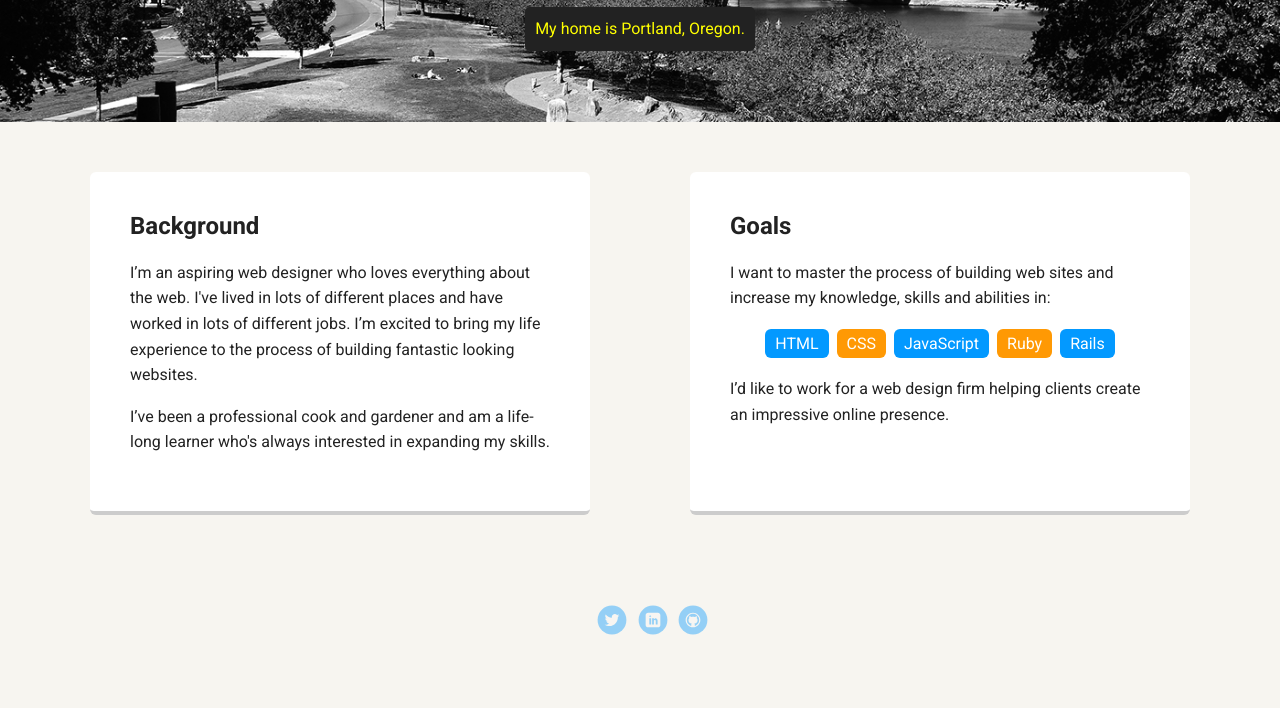
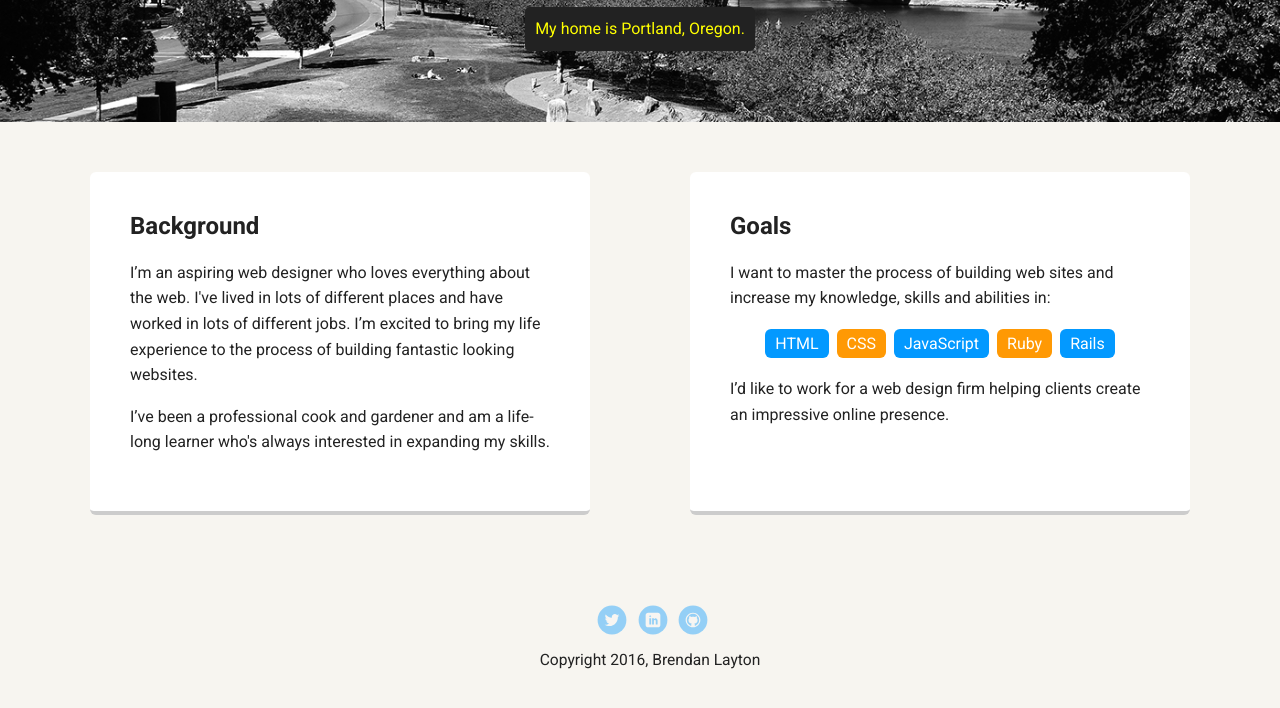
Before and after one commit to brendanlayton/portfolio, a plain HTML site: page index.html in a window 1280 px wide. Shown: the part 348-1056 px from the top of the page. Drawn offline with Linux system fonts and the light colour scheme; a web font is replaced by a local one.

Commit message:
Added copyright to footer

```diff
--- a/index.html
+++ b/index.html
@@ -49,7 +49,7 @@
         <li><a href="#" class="social linkedin">LinkedIn</a></li>
         <li><a href="#" class="social github">Github</a></li>
       </ul>
-
+			<p class="copyright">Copyright 2016, Brendan Layton</p>
     </footer>
   </body>
   </html>
```
